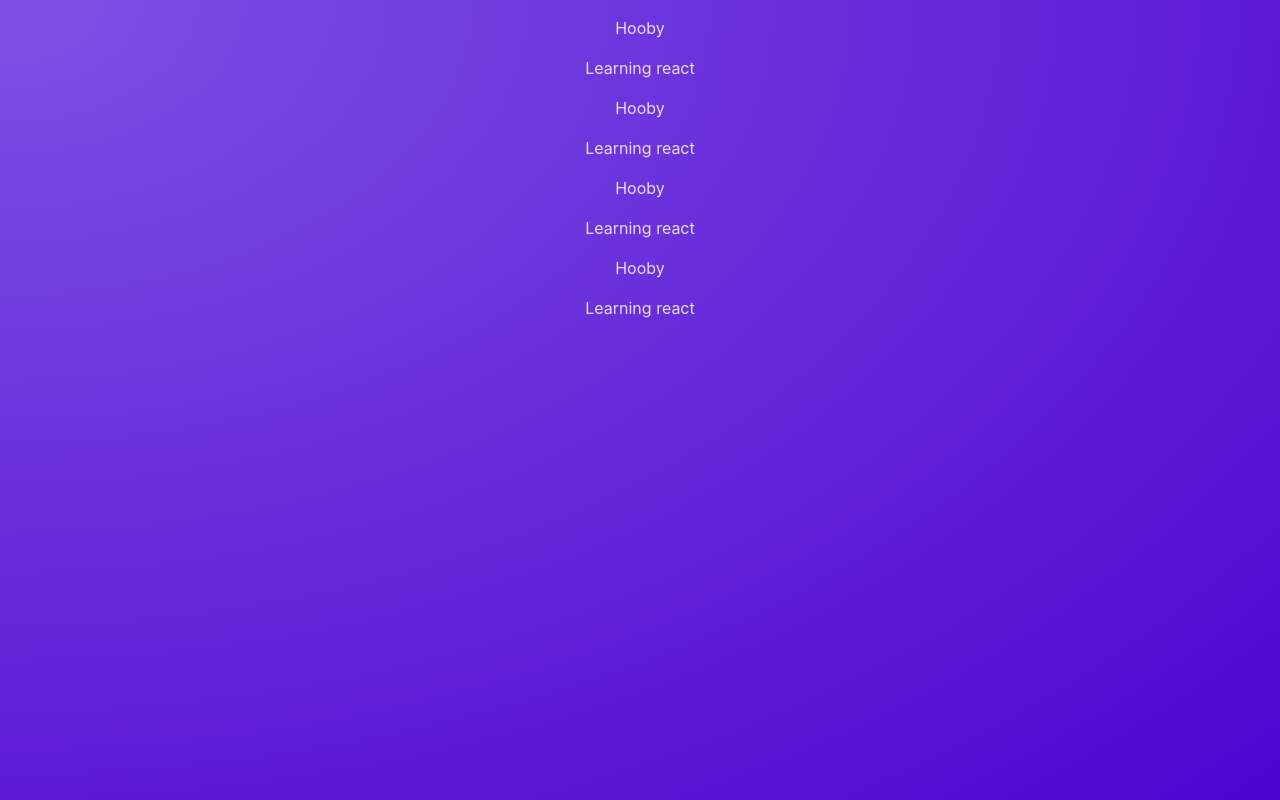
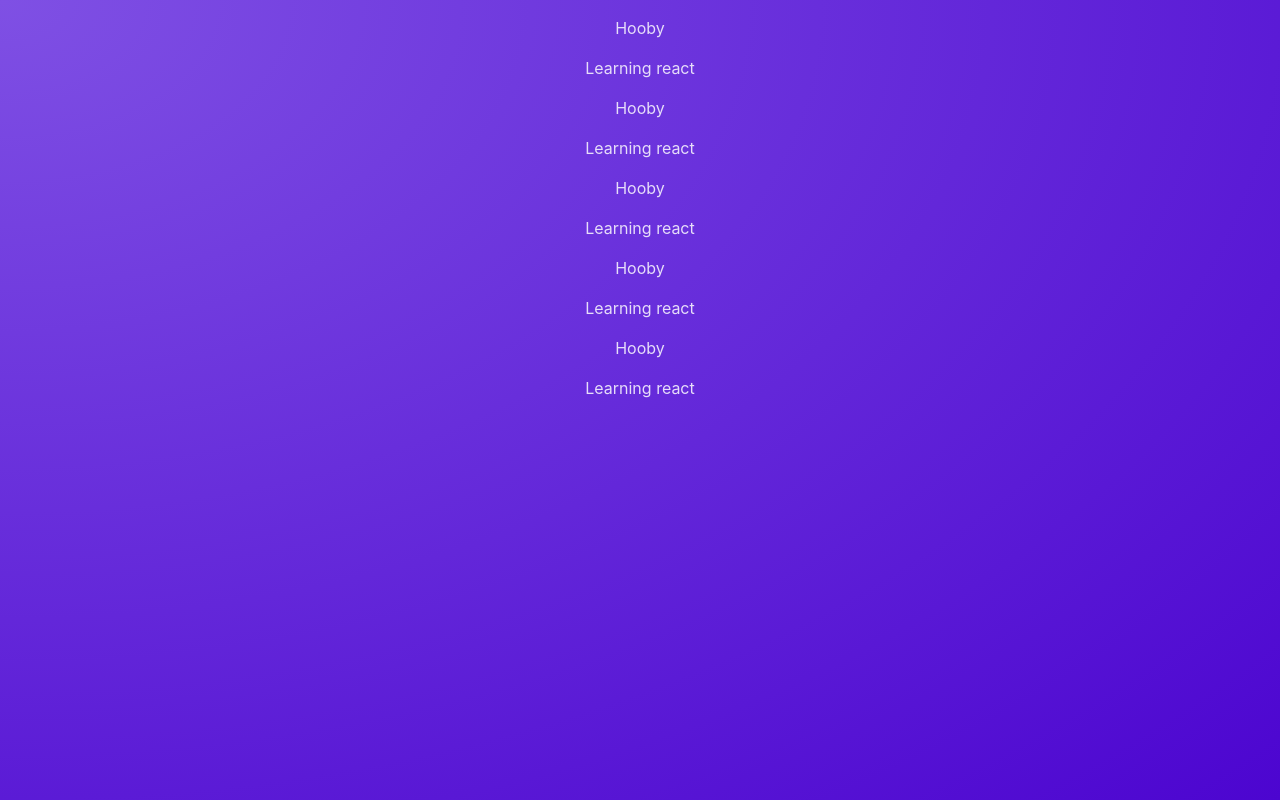
Before and after one commit to Paz777/react-message-post-app, a React (Vite) app: page / in a window 1280 px wide. Built offline with nearby package versions, Linux system fonts and the light colour scheme; the HTML template or start-up script is replaced by a standard one.

Commit message:
Testing commit

```diff
--- a/src/App.jsx
+++ b/src/App.jsx
@@ -6,6 +6,7 @@ function App() {
     <Post />
     <Post />
     <Post />
+    <Post />
   </main>;
 }
 
```
